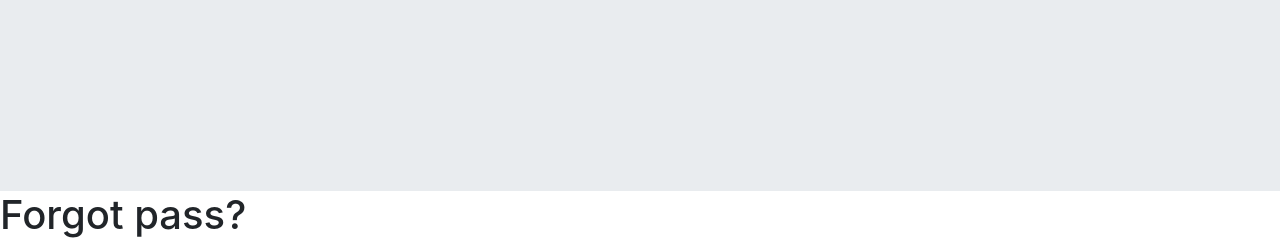
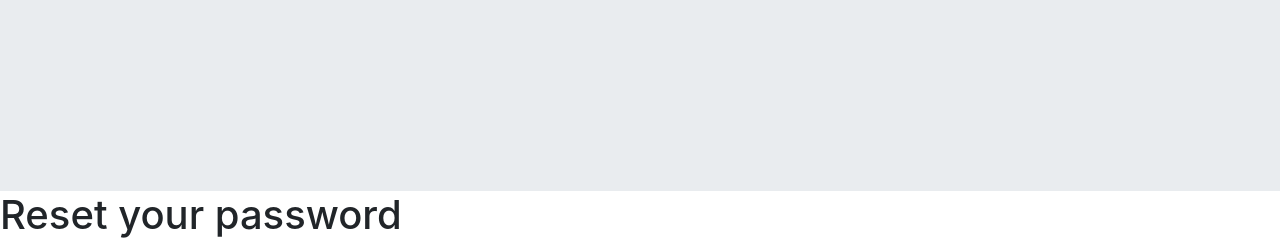
Before and after one commit to dandani-cs/microtechnics_ims, a Django app: page /forgot-pass/ in a window 1280 px wide. Shown: the part 609-856 px from the top of the page. Run offline with Django 3.2, Linux system fonts and the light colour scheme; parts of the project's set-up code (start-up, migrations or seed data) failed here and were passed over; some libraries are stand-ins or nearby versions.

Commit message:
test commit

```diff
--- a/templates/accounts/forgot_pass.html
+++ b/templates/accounts/forgot_pass.html
@@ -4,5 +4,5 @@
     {% endblock title %}
 {% block content %}
     {% include 'accounts/login.html' %}
-    <h1>Forgot pass?</h1>
+    <h1>Reset your password</h1>
 {% endblock content %}
```
